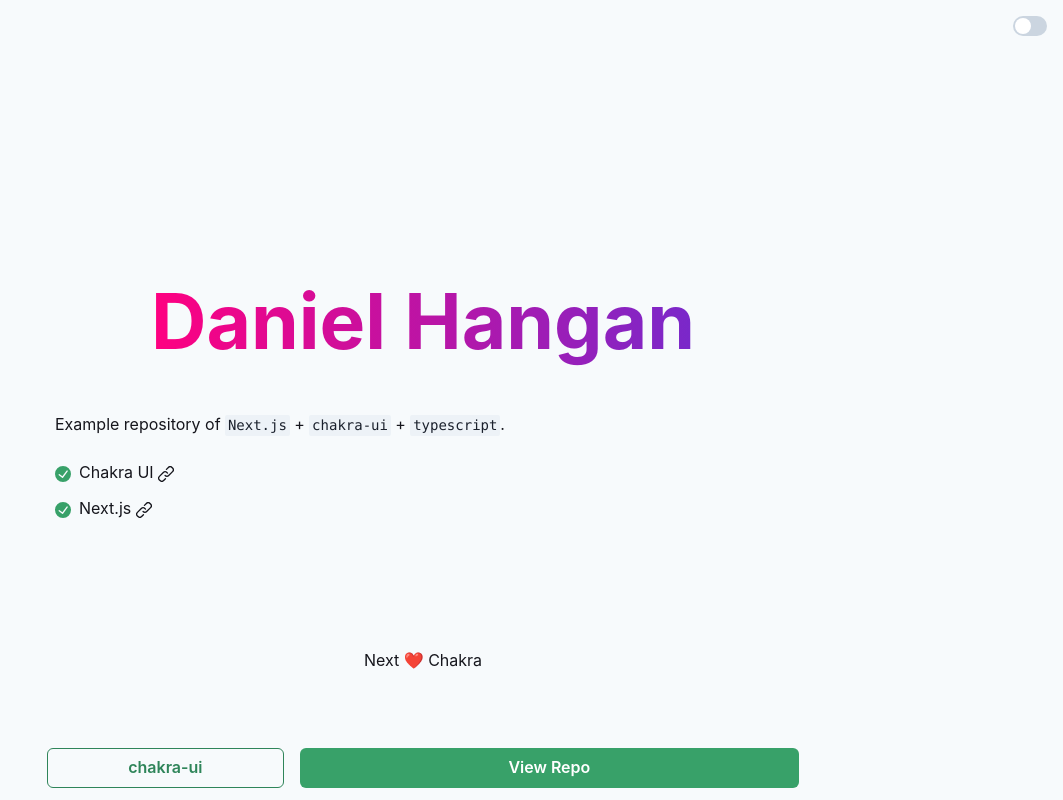
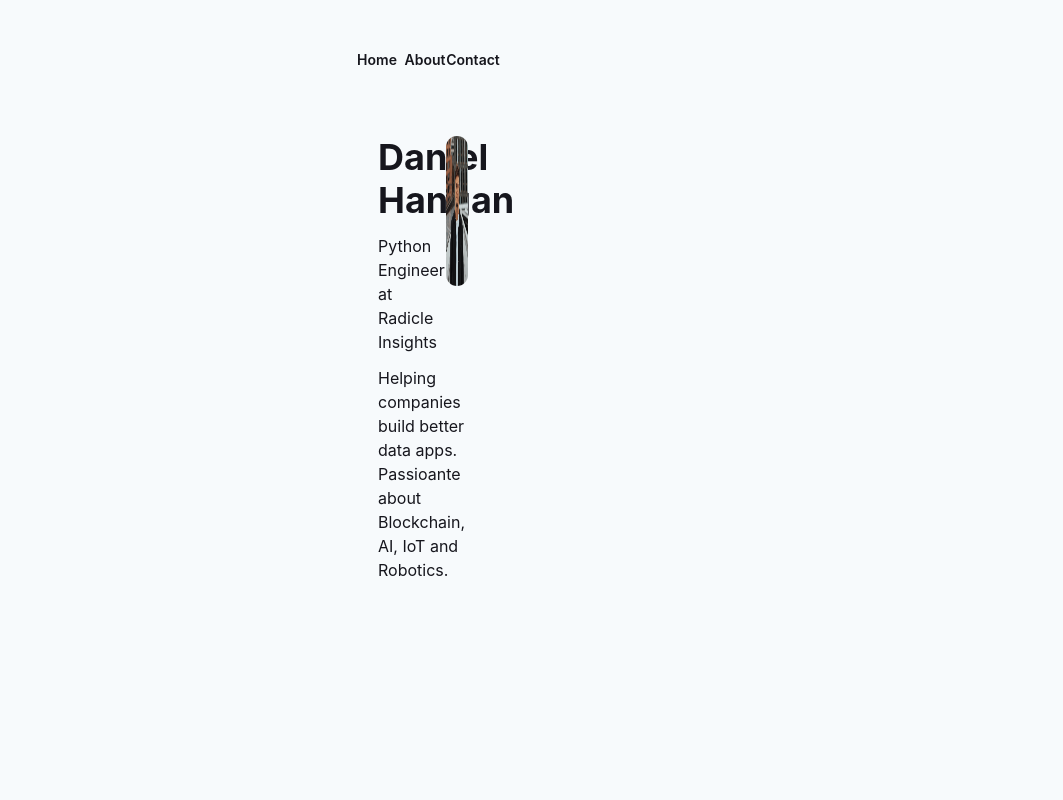
Before and after one commit to danielhangan/personal-website, a Next.js app: page / in a window 1280 px wide. Shown: the whole page, without its empty margins (217-1280 px from the left). Built offline with nearby package versions, Linux system fonts and the light colour scheme.

Commit message:
50% of Navigation and Hero component

```diff
--- a/src/components/Container.tsx
+++ b/src/components/Container.tsx
@@ -8,9 +8,10 @@
   const color = { light: 'black', dark: 'white' }
   return (
     <Flex
+      // maxW="container.md"
+      h="100vh"
+      px={550}
       direction="column"
-      alignItems="center"
-      justifyContent="flex-start"
       bg={bgColor[colorMode]}
       color={color[colorMode]}
       {...props}
--- a/src/components/Hero.tsx
+++ b/src/components/Hero.tsx
@@ -1,17 +1,52 @@
-import { Flex, Heading } from '@chakra-ui/react'
+import {
+  Heading,
+  Text,
+  VStack,
+  SimpleGrid,
+  GridItem,
+  Image
+} from '@chakra-ui/react'
 
-export const Hero = ({ title }: { title: string }) => (
-  <Flex
-    justifyContent="center"
-    alignItems="center"
-    height="100vh"
-    bgGradient="linear(to-l, #7928CA, #FF0080)"
-    bgClip="text"
-  >
-    <Heading fontSize="6vw">{title}</Heading>
-  </Flex>
+
+
+export const Hero = ({
+  name,
+  job_title,
+  company,
+  description
+ }: {
+  name: string,
+  job_title: string,
+  company: string,
+  description: string
+  }) => (
+  <SimpleGrid columns={3} columnGap={3} rowGap={6} w="full">
+    <GridItem colSpan={2}>
+      <VStack spacing={3} alignItems="flex-start">
+        <Heading size="xl">{name}</Heading>
+        <Text>
+          {job_title} at {company}
+        </Text>
+        <Text>
+          {description}
+        </Text>
+      </VStack>
+    </GridItem>
+    <GridItem colSpan={1} align="right">
+      <Image
+        src="/images/profile.jpeg"
+        alt="Daniel Hangan"
+        boxSize={150}
+        borderRadius="full"
+        />
+
+    </GridItem>
+  </SimpleGrid>
 )
 
 Hero.defaultProps = {
-  title: 'Daniel Hangan',
+  name: 'Daniel Hangan',
+  job_title: 'Python Engineer',
+  company: 'Radicle Insights',
+  description: 'Helping companies build better data apps. Passioante about Blockchain, AI, IoT and Robotics.'
 }
--- a/src/components/Main.tsx
+++ b/src/components/Main.tsx
@@ -1,13 +1,12 @@
-import { Stack, StackProps } from '@chakra-ui/react'
+import { VStack, StackProps } from '@chakra-ui/react'
 
 export const Main = (props: StackProps) => (
-  <Stack
-    spacing="1.5rem"
-    width="100%"
-    maxWidth="48rem"
-    mt="-45vh"
-    pt="8rem"
-    px="1rem"
+  <VStack
+    h="full"
+    w="full"
+    px={45}
+    spacing={10}
+    alignItems="flex-start"
     {...props}
   />
 )
--- /dev/null
+++ b/src/components/Navigation.tsx
@@ -0,0 +1,50 @@
+import { useState } from 'react'
+import {
+    useColorMode,
+    Flex,
+    Stack,
+    Button,
+    Link as ChakraLink
+ } from '@chakra-ui/react'
+import { HamburgerIcon, CloseIcon } from '@chakra-ui/icons'
+
+export const Naviagation = () => {
+    const { colorMode, toggleColorMode } = useColorMode()
+    const isDark = colorMode === 'dark'
+    const [ display, changeDisplay ] = useState('none')
+    return (
+        <Flex m={7} pt={4} pb={8}>
+            <Stack direction="row" spacing={4} w="full" alignItems="flex-start">
+                <Button size="sm" variant="ghost">
+                    <ChakraLink
+                        href="/"
+                        flexGrow={3}
+                        mx={2}
+                    >
+                        Home
+                    </ChakraLink>
+                </Button>
+
+                <Button size="sm" variant="ghost">
+                    <ChakraLink
+                        href="/about"
+                        flexGrow={3}
+                        mx={2}
+                    >
+                        About
+                    </ChakraLink>
+                </Button>
+
+                <Button size="sm" variant="ghost">
+                    <ChakraLink
+                        href="/contact"
+                        flexGrow={3}
+                        mx={2}
+                    >
+                        Contact
+                    </ChakraLink>
+                </Button>
+            </Stack>
+        </Flex>
+    )
+}
--- a/src/pages/index.tsx
+++ b/src/pages/index.tsx
@@ -1,28 +1,32 @@
 import {
   Link as ChakraLink,
   Text,
+  Heading,
   Code,
   List,
   ListIcon,
   ListItem,
+  VStack
 } from '@chakra-ui/react'
 import { CheckCircleIcon, LinkIcon } from '@chakra-ui/icons'
 
 import { Hero } from '../components/Hero'
 import { Container } from '../components/Container'
 import { Main } from '../components/Main'
-import { DarkModeSwitch } from '../components/DarkModeSwitch'
 import { CTA } from '../components/CTA'
 import { Footer } from '../components/Footer'
+import { Naviagation } from '../components/Navigation'
 
 const Index = () => (
-  <Container height="100vh">
-    <Hero />
+  <Container>
+    <Naviagation />
     <Main>
-      <Text>
-        Example repository of <Code>Next.js</Code> + <Code>chakra-ui</Code> +{' '}
-        <Code>typescript</Code>.
-      </Text>
+      <Hero />
+    </Main>
+{/* public/images/profile.jpeg */}
+    {/* <Hero /> */}
+
+    {/* <Main>
 
       <List spacing={3} my={0}>
         <ListItem>
@@ -45,11 +49,10 @@
       </List>
     </Main>
 
-    <DarkModeSwitch />
     <Footer>
       <Text>Next ❤️ Chakra</Text>
     </Footer>
-    <CTA />
+    <CTA /> */}
   </Container>
 )
 
```
Also changed, not shown: public/images/profile.jpeg (added).
